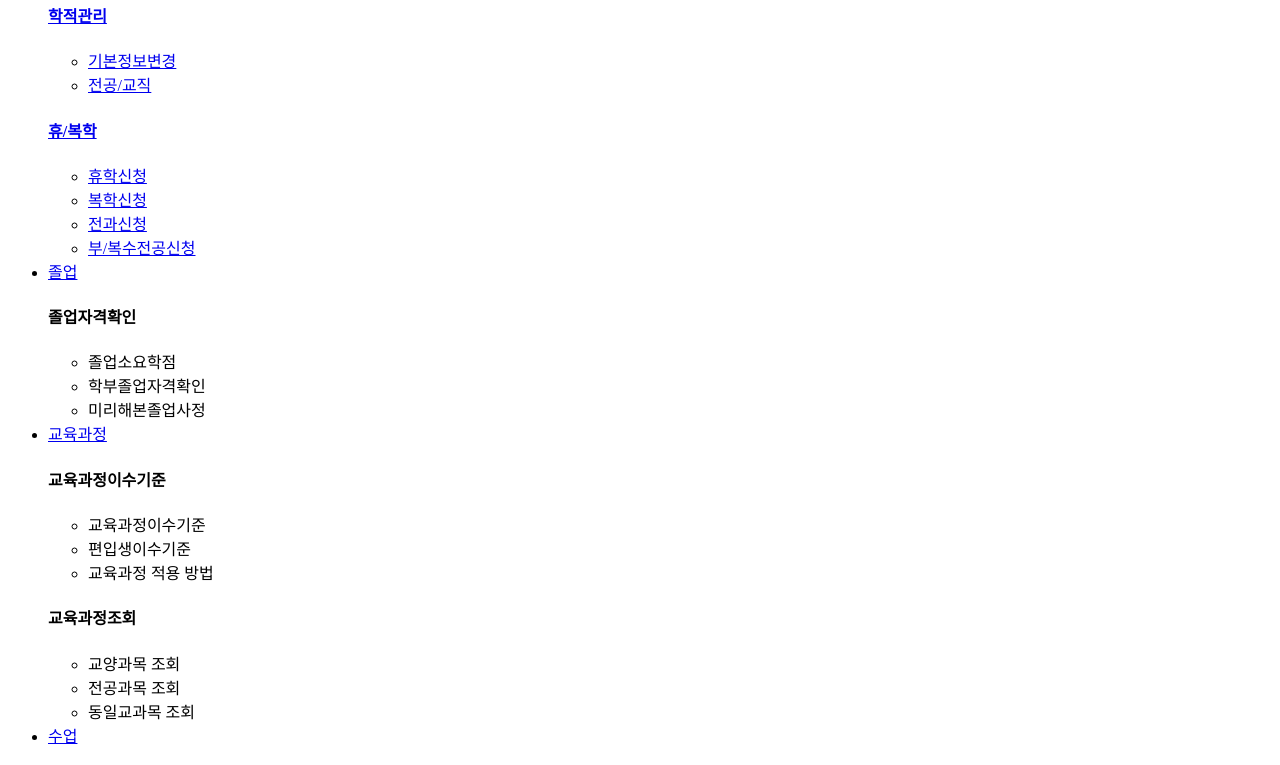
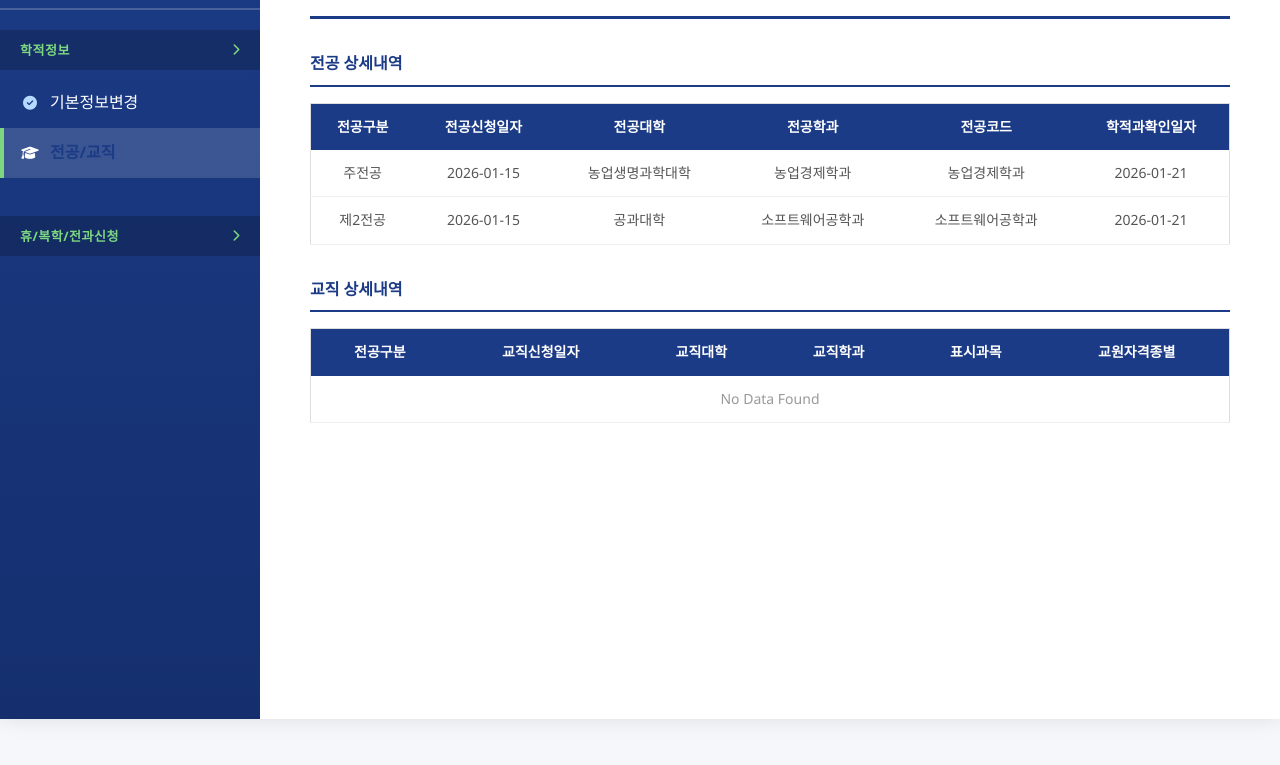
Before and after one commit to choisein/guardians-zerotrust-portal, a plain HTML site: page frontend/templates/major.html in a window 1280 px wide. Shown: the part 237-1002 px from the top of the page. Drawn offline with nearby package versions, Linux system fonts and the light colour scheme; files that its build step writes are made by us from their sources; the site is published under a folder, as on GitHub Pages, so addresses that start at the root find nothing.

Commit message:
Update major.html

```diff
--- a/frontend/templates/major.html
+++ b/frontend/templates/major.html
@@ -5,7 +5,7 @@
     <meta name="viewport" content="width=device-width, initial-scale=1.0">
     <title>학적- 전공/교직</title>
     <link rel="stylesheet" href="https://cdnjs.cloudflare.com/ajax/libs/font-awesome/6.4.0/css/all.min.css">
-    <link rel="stylesheet" href="/css/academy.css">
+    <link rel="stylesheet" href="../static/css/academy.css">
 </head>
 <body>
     <header class="util-bar">
@@ -260,6 +260,6 @@
         </main>
     </div>
 </body>
-<script src="/js/academy.js"></script>
-<script src="/js/sidebar.js"></script>
+<script src="../static/js/academy.js"></script>
+<script src="../static/js/sidebar.js"></script>
 </html>
```
